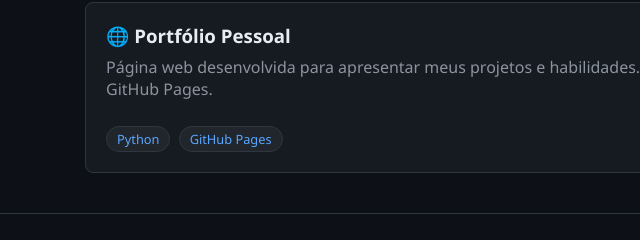
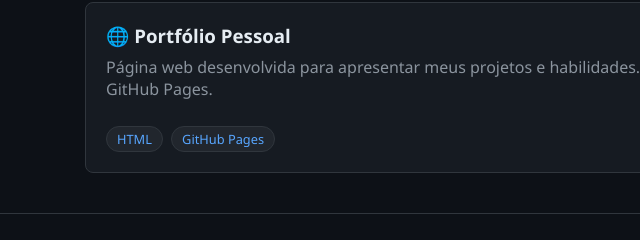
Before and after one commit to enzolimam-arch/Enzo-matos, a plain HTML site: page index.html in a window 1280 px wide. Shown: the part 675-915 px from the top of the page, 125-765 px from the left. Drawn offline with Linux system fonts and the light colour scheme.

Commit message:
Update index.html

```diff
--- a/index.html
+++ b/index.html
@@ -52,7 +52,7 @@
       <h3>🌐 Portfólio Pessoal</h3>
       <p>Página web desenvolvida para apresentar meus projetos e habilidades. Criada com HTML, hospedada via GitHub Pages.</p>
       <br>
-      <span class="badge">Python</span>
+      <span class="badge">HTML</span>
       <span class="badge">GitHub Pages</span>
     </div>
   </section>
```
